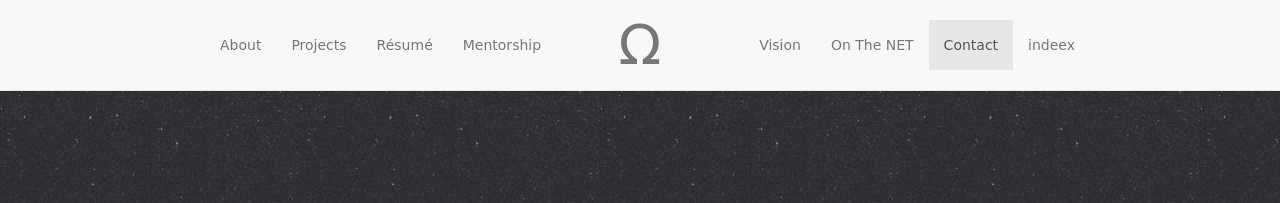
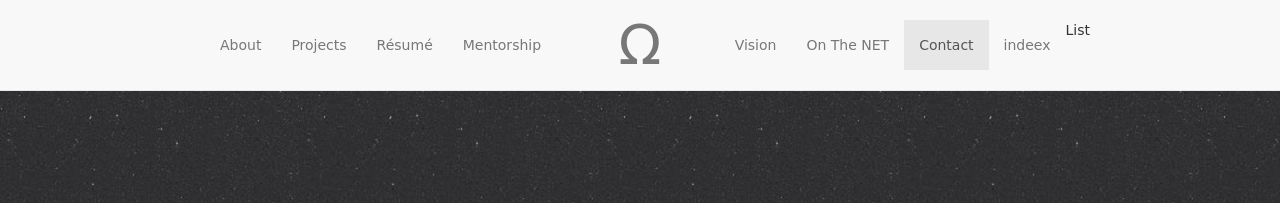
Before and after one commit to HoungkingHsi/HoungkingHsi, a Jekyll site: the page built from index.html, in a window 1280 px wide. Shown: the top 203 px of the page. Built offline with Jekyll 4.4.1, drawn with Linux system fonts in a browser that asks for light colours; nearby versions of some CDN libraries; some web fonts are replaced.

Commit message:
default.html

```diff
--- a/_layouts/default.html
+++ b/_layouts/default.html
@@ -31,6 +31,7 @@
                         <li><a href="{{ page.uri }}#onTheNet">On The NET</a></li>
                         <li><a href="{{ page.uri }}#contact">Contact</a></li>
                         <li><a href="{{ page.uri }}">indeex</a></li>
+                        <li<a href="/list/">List</a></li>
                     </ul>
                 </div>
             </div>
```
